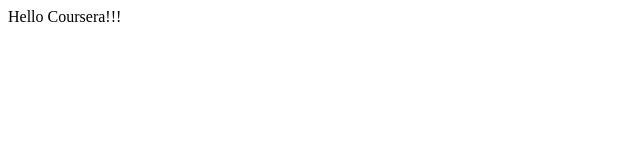
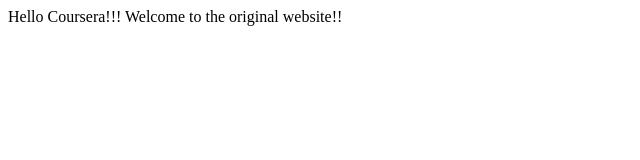
Before and after one commit to AnishRajankar/courseratest, a plain HTML site: page index.html in a window 1280 px wide. Shown: the whole page, without its empty margins (0-640 px from the left). Drawn offline with Linux system fonts and the light colour scheme.

Commit message:
new change

```diff
--- a/index.html
+++ b/index.html
@@ -4,6 +4,6 @@
 	<title>Hello Coursera!!!</title>
 </head>
 <body>
-<hi>Hello Coursera!!!</hi>
+<hi>Hello Coursera!!! Welcome to the original website!!</hi>
 </body>
 </html>
```
